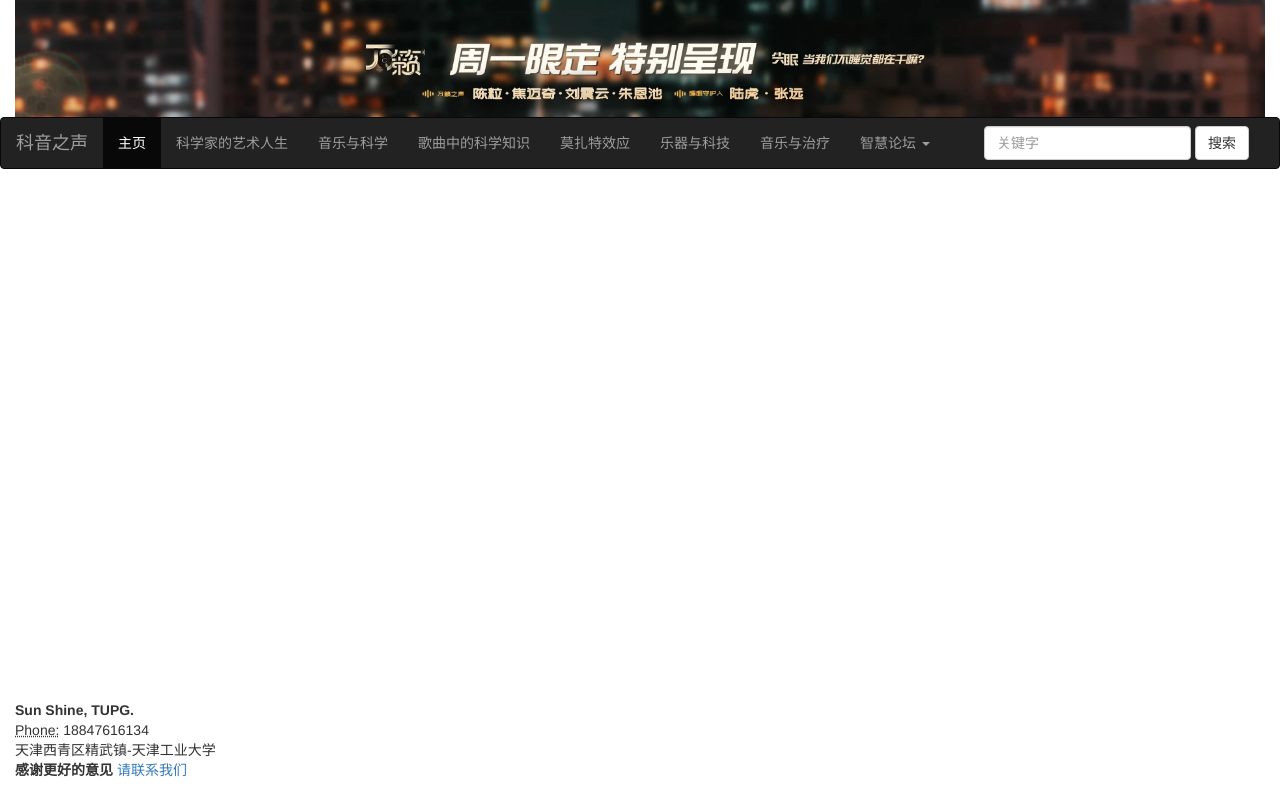
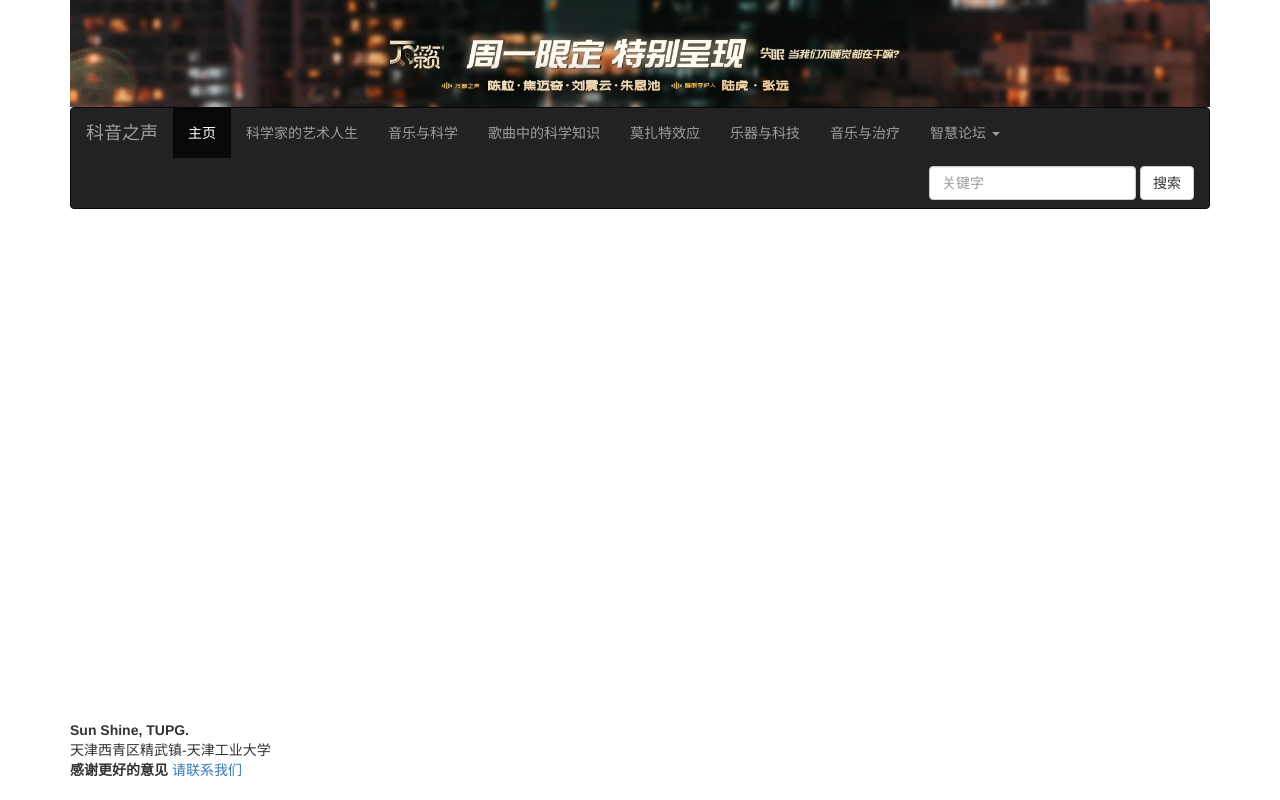
Before and after one commit to Sunshine211/Sunshine211.github.io, a plain HTML site: page index.html in a window 1280 px wide. Drawn offline with Linux system fonts and the light colour scheme.

Commit message:
Update index.html

```diff
--- a/index.html
+++ b/index.html
@@ -14,11 +14,11 @@
 </head>
 
 <body>
-	<div class="container-fluid">
-		<img src="./html.material/text1.webp" class="img-responsive" alt="Cinque Terre" >
+	<div class="container">
+		<img src="./html.material/text1.webp" class="img-responsive" alt="Cinque Terre">
 	</div>
-	<nav class="navbar navbar-inverse">
-		<div class="container-fluid">
+	<div class="container">
+		<nav class="navbar navbar-inverse">
 			<div class="navbar-header">
 				<button type="button" class="navbar-toggle" data-toggle="collapse" data-target="#myNavbar">
 					<span class="icon-bar"></span>
@@ -44,7 +44,6 @@
 							<li class="divider"></li>
 							<li><a href="./Forum contribution.html">论坛主页</a></li>
 						</ul>
-					</li>
 				</ul>
 				<form class="navbar-form navbar-right">
 					<div class="form-group">
@@ -53,14 +52,14 @@
 					<button type="submit" class="btn btn-default">搜索</button>
 				</form>
 			</div>
-		</div>
-	</nav>
+		</nav>
+	</div>
 	<footer class="navbar-fixed-bottom">
-		<div class="container-fluid">
+		<div class="container">
 			<div class="">
 				<address>
 					<strong>Sun Shine, TUPG.</strong><br>
-					<abbr title="Phone">Phone:</abbr> 18847616134<br>
+					<!--<abbr title="Phone">Phone:</abbr> 18847616134<br>-->
 					天津西青区精武镇-天津工业大学<br>
 					<strong>感谢更好的意见</strong>
 					<a href="mailto:2415114512@qq.com">请联系我们</a>
```
